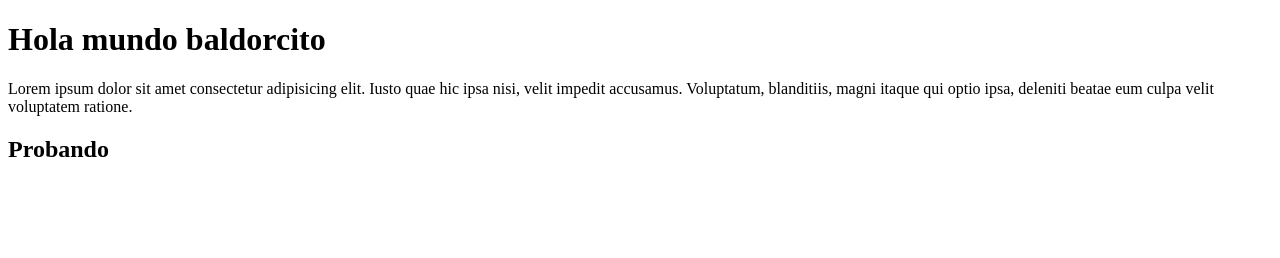
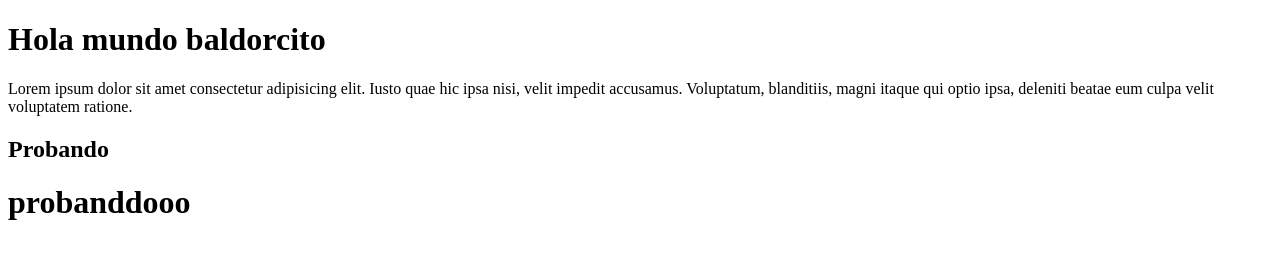
Before and after one commit to JAvila30/Prueba1, a plain HTML site: page index.html in a window 1280 px wide. Drawn offline with Linux system fonts and the light colour scheme.

Commit message:
probando rama1.1

```diff
--- a/index.html
+++ b/index.html
@@ -9,5 +9,6 @@
     <h1>Hola mundo baldorcito</h1>
     <p>Lorem ipsum dolor sit amet consectetur adipisicing elit. Iusto quae hic ipsa nisi, velit impedit accusamus. Voluptatum, blanditiis, magni itaque qui optio ipsa, deleniti beatae eum culpa velit voluptatem ratione.</p>
     <h2>Probando</h2>
+    <h1>probanddooo</h1>
   </body>
 </html>
```
